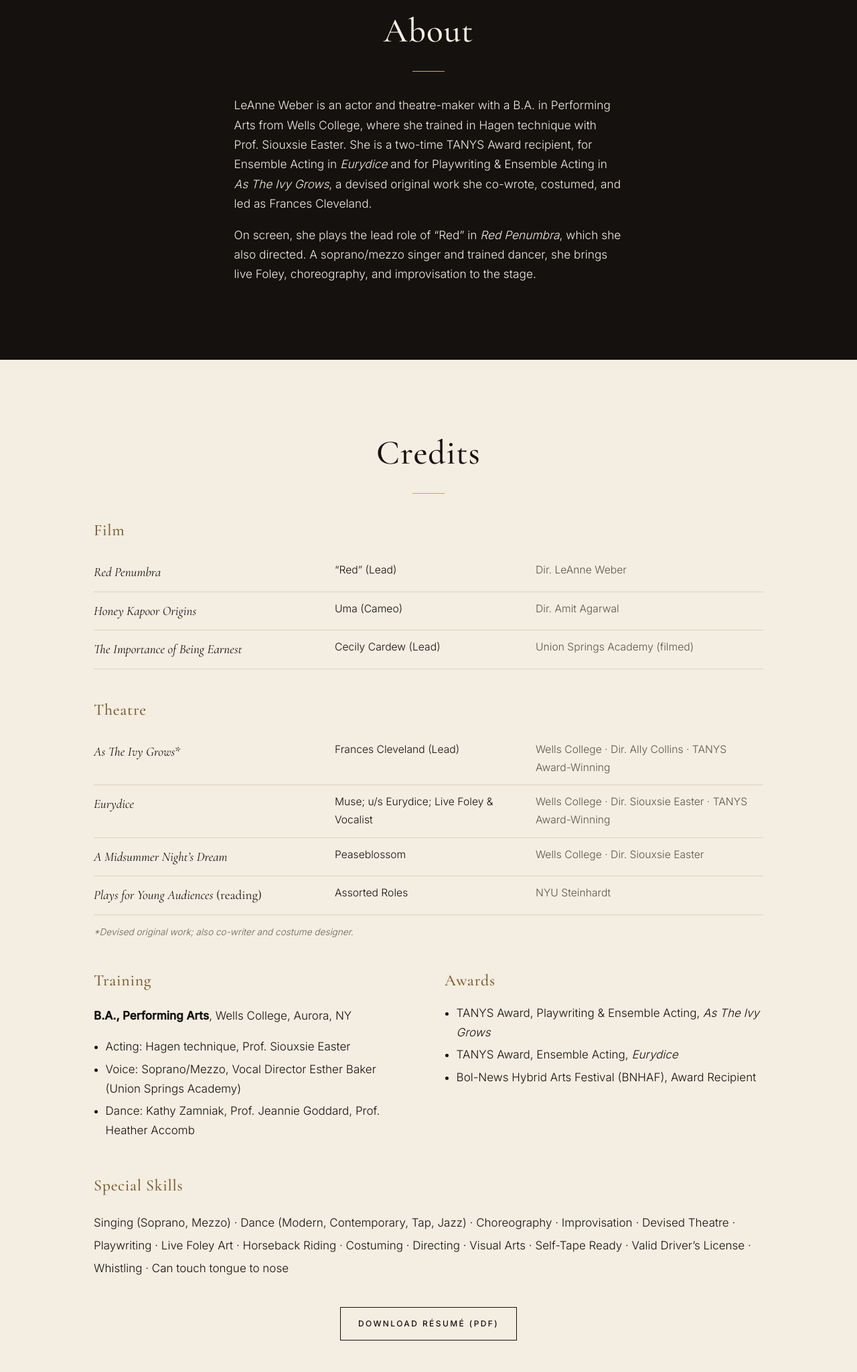
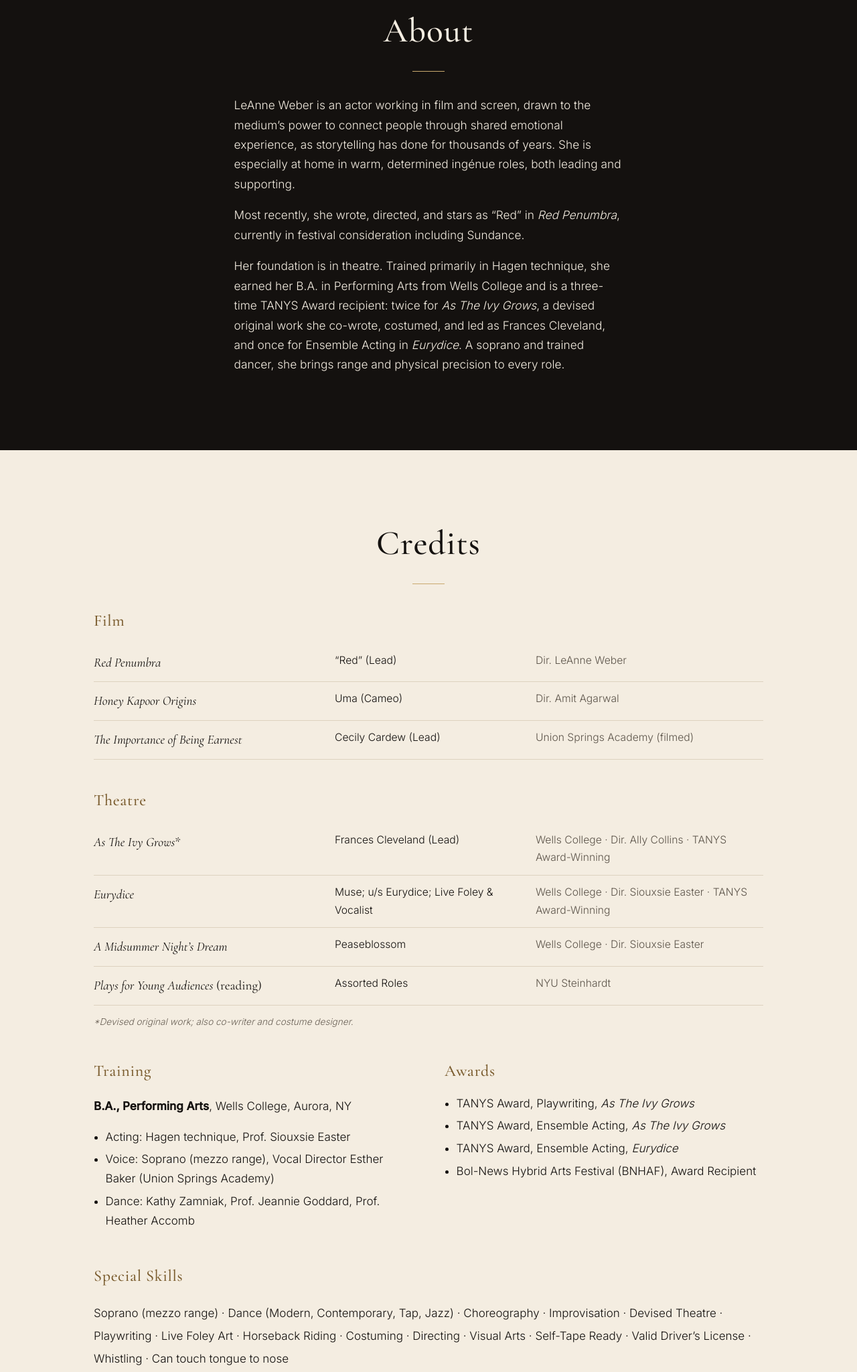
Before and after one commit to leanne-sys/leanneweber.com, a plain HTML site: page index.html in a window 1280 px wide. Shown: the part 959-3007 px from the top of the page at 67% size. Drawn offline with nearby package versions, Linux system fonts and the light colour scheme.

Commit message:
Revamp About; soprano; TANYS x3

```diff
--- a/index.html
+++ b/index.html
@@ -4,7 +4,7 @@
 <meta charset="utf-8">
 <meta name="viewport" content="width=device-width, initial-scale=1">
 <title>LeAnne Weber · Actor</title>
-<meta name="description" content="LeAnne Weber is an actor and devised-theatre maker based in Albany, NY, with a B.A. in Performing Arts from Wells College and two TANYS Awards.">
+<meta name="description" content="LeAnne Weber is an actor working in film and screen, based in Albany, NY, with a B.A. in Performing Arts from Wells College and three TANYS Awards.">
 <link rel="canonical" href="https://leanneweber.com/">
 <meta property="og:type" content="website">
 <meta property="og:title" content="LeAnne Weber · Actor">
@@ -39,8 +39,9 @@
 
 <section id="about" class="wrap narrow">
   <h2>About</h2>
-  <p>LeAnne Weber is an actor and theatre-maker with a B.A. in Performing Arts from Wells College, where she trained in Hagen technique with Prof. Siouxsie Easter. She is a two-time TANYS Award recipient, for Ensemble Acting in <em>Eurydice</em> and for Playwriting &amp; Ensemble Acting in <em>As The Ivy Grows</em>, a devised original work she co-wrote, costumed, and led as Frances Cleveland.</p>
-  <p>On screen, she plays the lead role of “Red” in <em>Red Penumbra</em>, which she also directed. A soprano/mezzo singer and trained dancer, she brings live Foley, choreography, and improvisation to the stage.</p>
+  <p>LeAnne Weber is an actor working in film and screen, drawn to the medium’s power to connect people through shared emotional experience, as storytelling has done for thousands of years. She is especially at home in warm, determined ingénue roles, both leading and supporting.</p>
+  <p>Most recently, she wrote, directed, and stars as “Red” in <em>Red Penumbra</em>, currently in festival consideration including Sundance.</p>
+  <p>Her foundation is in theatre. Trained primarily in Hagen technique, she earned her B.A. in Performing Arts from Wells College and is a three-time TANYS Award recipient: twice for <em>As The Ivy Grows</em>, a devised original work she co-wrote, costumed, and led as Frances Cleveland, and once for Ensemble Acting in <em>Eurydice</em>. A soprano and trained dancer, she brings range and physical precision to every role.</p>
 </section>
 
 <section id="credits" class="wrap">
@@ -69,14 +70,15 @@
       <p><strong>B.A., Performing Arts</strong>, Wells College, Aurora, NY</p>
       <ul>
         <li>Acting: Hagen technique, Prof. Siouxsie Easter</li>
-        <li>Voice: Soprano/Mezzo, Vocal Director Esther Baker (Union Springs Academy)</li>
+        <li>Voice: Soprano (mezzo range), Vocal Director Esther Baker (Union Springs Academy)</li>
         <li>Dance: Kathy Zamniak, Prof. Jeannie Goddard, Prof. Heather Accomb</li>
       </ul>
     </div>
     <div>
       <h3>Awards</h3>
       <ul>
-        <li>TANYS Award, Playwriting &amp; Ensemble Acting, <em>As The Ivy Grows</em></li>
+        <li>TANYS Award, Playwriting, <em>As The Ivy Grows</em></li>
+        <li>TANYS Award, Ensemble Acting, <em>As The Ivy Grows</em></li>
         <li>TANYS Award, Ensemble Acting, <em>Eurydice</em></li>
         <li>Bol-News Hybrid Arts Festival (BNHAF), Award Recipient</li>
       </ul>
@@ -84,7 +86,7 @@
   </div>
   <div class="credit-group">
     <h3>Special Skills</h3>
-    <p class="skills">Singing (Soprano, Mezzo) · Dance (Modern, Contemporary, Tap, Jazz) · Choreography · Improvisation · Devised Theatre · Playwriting · Live Foley Art · Horseback Riding · Costuming · Directing · Visual Arts · Self-Tape Ready · Valid Driver’s License · Whistling · Can touch tongue to nose</p>
+    <p class="skills">Soprano (mezzo range) · Dance (Modern, Contemporary, Tap, Jazz) · Choreography · Improvisation · Devised Theatre · Playwriting · Live Foley Art · Horseback Riding · Costuming · Directing · Visual Arts · Self-Tape Ready · Valid Driver’s License · Whistling · Can touch tongue to nose</p>
   </div>
   <p class="center"><a class="btn ghost dark" href="LeAnne-Weber-Resume.pdf" download>Download résumé (PDF)</a></p>
 </section>
```
Also changed, not shown: 1 other file.
